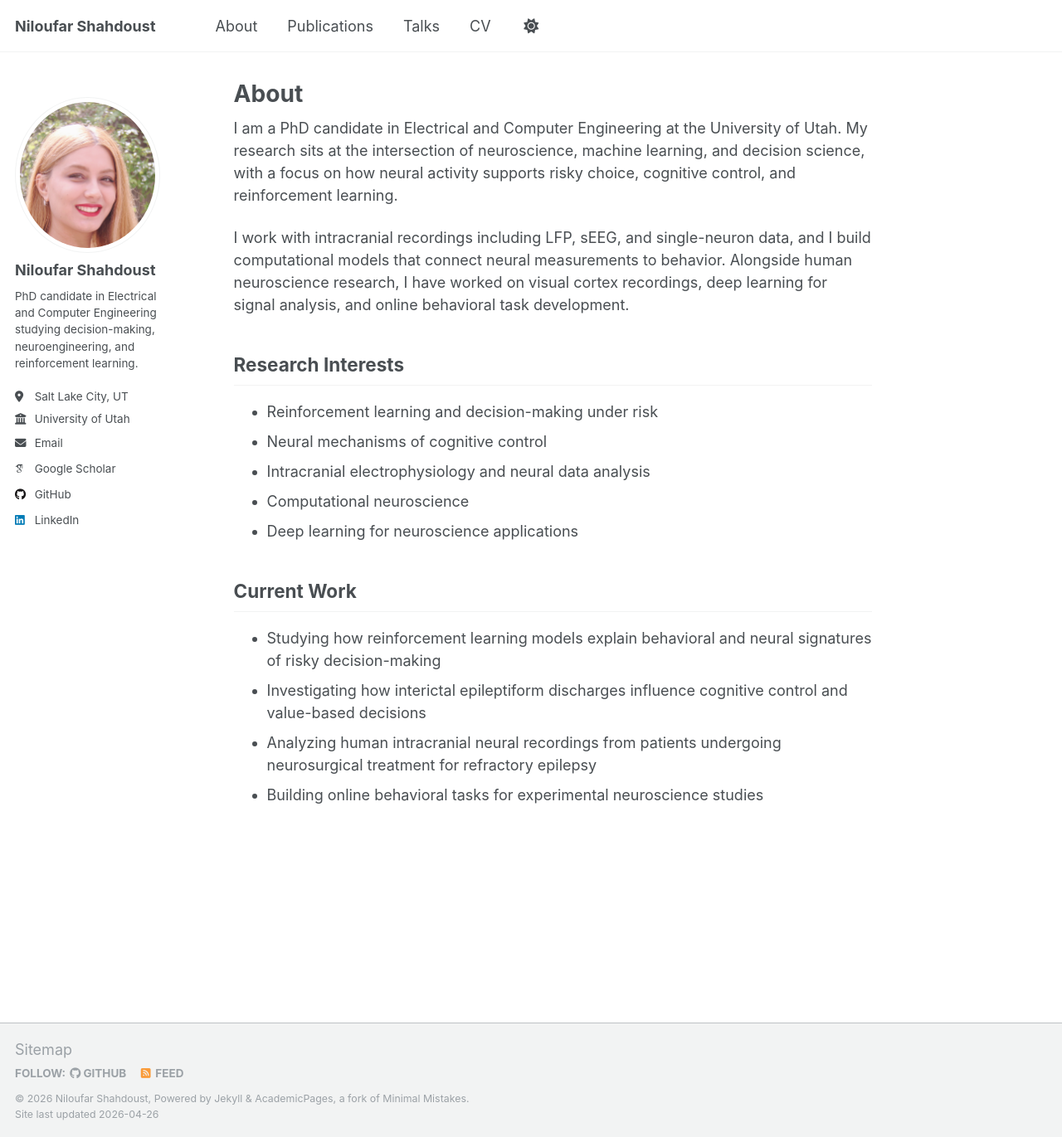
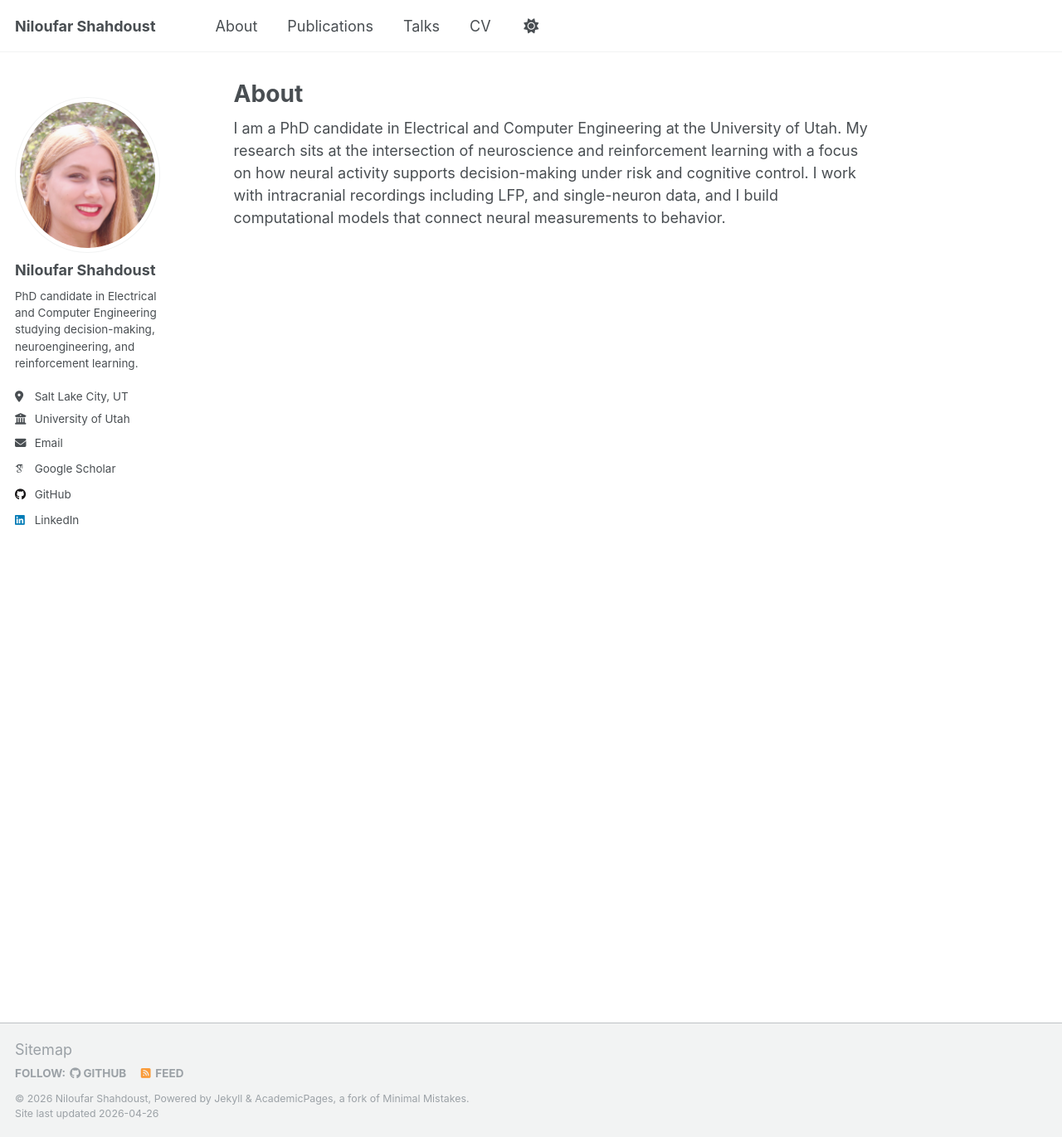
Before and after one commit to NiloufarShahdoustU/NiloufarShahdoustU.github.io, a Jekyll site: the page built from _pages/about.md, in a window 1280 px wide and 1371 px high. Shown: the whole window at 83% size. Built offline with Jekyll 4.4.1, drawn with Linux system fonts in a browser that asks for light colours; some web fonts are replaced; a script that is not in the unit is left out.

Commit message:
Update about page text

```diff
--- a/_pages/about.md
+++ b/_pages/about.md
@@ -7,21 +7,4 @@ redirect_from:
   - /about.html
 ---
 
-I am a PhD candidate in Electrical and Computer Engineering at the University of Utah. My research sits at the intersection of neuroscience, machine learning, and decision science, with a focus on how neural activity supports risky choice, cognitive control, and reinforcement learning.
-
-I work with intracranial recordings including LFP, sEEG, and single-neuron data, and I build computational models that connect neural measurements to behavior. Alongside human neuroscience research, I have worked on visual cortex recordings, deep learning for signal analysis, and online behavioral task development.
-
-## Research Interests
-
-- Reinforcement learning and decision-making under risk
-- Neural mechanisms of cognitive control
-- Intracranial electrophysiology and neural data analysis
-- Computational neuroscience
-- Deep learning for neuroscience applications
-
-## Current Work
-
-- Studying how reinforcement learning models explain behavioral and neural signatures of risky decision-making
-- Investigating how interictal epileptiform discharges influence cognitive control and value-based decisions
-- Analyzing human intracranial neural recordings from patients undergoing neurosurgical treatment for refractory epilepsy
-- Building online behavioral tasks for experimental neuroscience studies
+I am a PhD candidate in Electrical and Computer Engineering at the University of Utah. My research sits at the intersection of neuroscience and reinforcement learning with a focus on how neural activity supports decision-making under risk and cognitive control. I work with intracranial recordings including LFP, and single-neuron data, and I build computational models that connect neural measurements to behavior.
```
